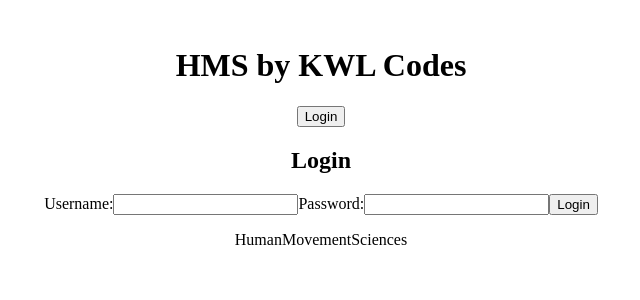
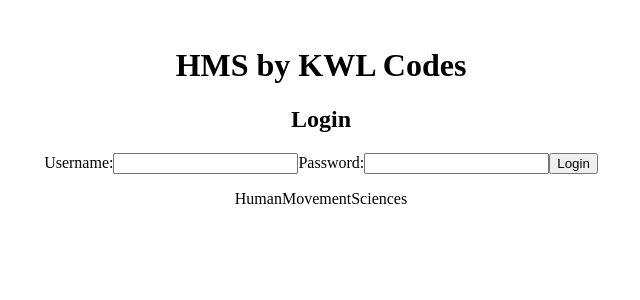
Before and after one commit to KWL-Projects/KWL-CODES-, an Angular app in the folder KWL_HMSWeb/kwl_hmsweb.client/: page /login in a window 1280 px wide. Shown: the top 300 px of the page, without its empty margins (319-959 px from the left). Built offline with nearby package versions, Linux system fonts and the light colour scheme.

Commit message:
Login Button Fixed

```diff
--- a/KWL_HMSWeb/kwl_hmsweb.client/src/app/app.component.html
+++ b/KWL_HMSWeb/kwl_hmsweb.client/src/app/app.component.html
@@ -1,6 +1,6 @@
 <div class="landing-container">
   <h1>HMS by KWL Codes</h1>
-  <button (click)="navigateToLogin()">Login</button>
-    <router-outlet></router-outlet>
-    <p>HumanMovementSciences</p>
-  </div>
+  <button *ngIf="isMainPage" (click)="navigateToLogin()">Login</button>
+  <router-outlet></router-outlet>
+  <p>HumanMovementSciences</p>
+</div>
--- a/KWL_HMSWeb/kwl_hmsweb.client/src/app/app.component.ts
+++ b/KWL_HMSWeb/kwl_hmsweb.client/src/app/app.component.ts
@@ -1,16 +1,32 @@
-import { Component } from '@angular/core';
-import { Router } from '@angular/router';
+import { Component, OnInit } from '@angular/core';
+import { Router, NavigationEnd } from '@angular/router';
 
 @Component({
   selector: 'app-root',
   templateUrl: './app.component.html',
-  styleUrl: './app.component.css'
+  styleUrls: ['./app.component.css']
 })
+export class AppComponent implements OnInit {
+  isMainPage: boolean = false;
 
-export class AppComponent {
   constructor(private router: Router) { }
 
-  navigateToLogin() {
+  ngOnInit(): void {
+    this.checkRoute();
+    this.router.events.subscribe(event => {
+      if (event instanceof NavigationEnd) {
+        this.checkRoute();
+      }
+    });
+  }
+
+  checkRoute(): void {
+    this.isMainPage = this.router.url === '/';
+    console.log('Current URL:', this.router.url); // Debugging line
+    console.log('isMainPage:', this.isMainPage); // Debugging line
+  }
+
+  navigateToLogin(): void {
     this.router.navigate(['/login']);
   }
 }
```
Also changed, not shown: 1 other file (tests, documents, lock files or other folders).
